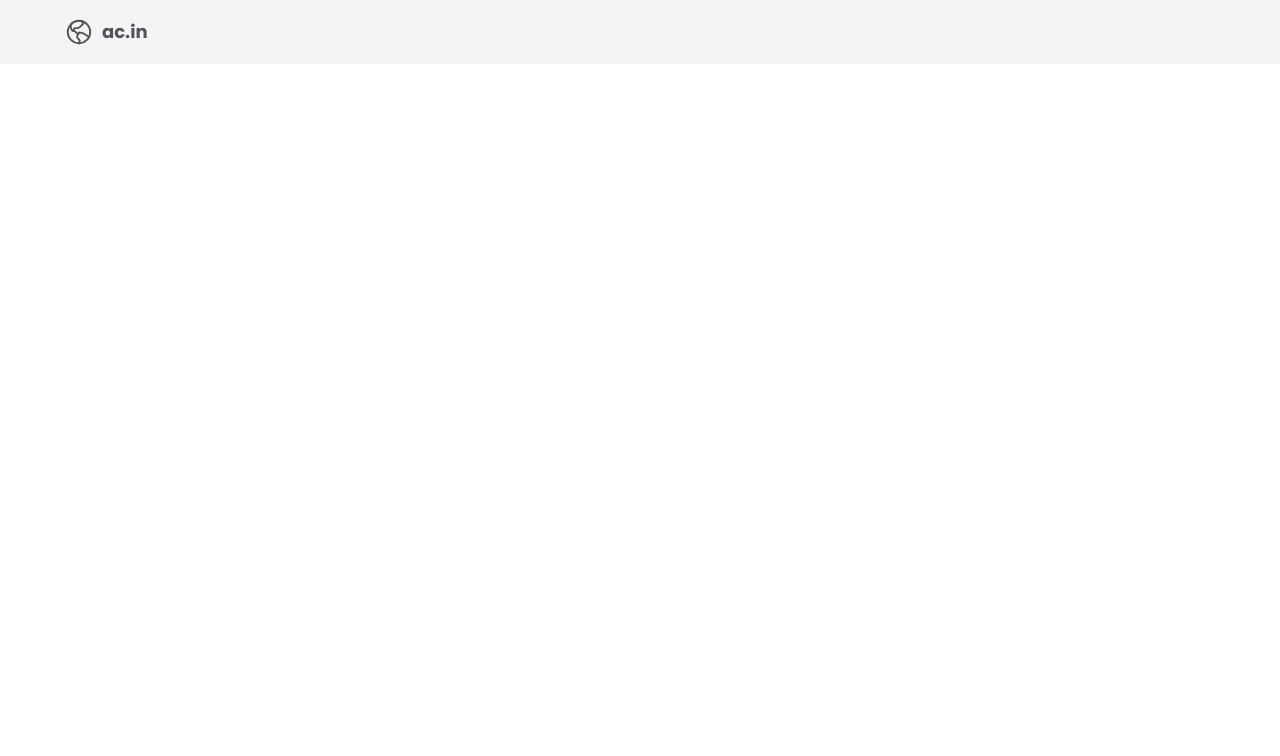
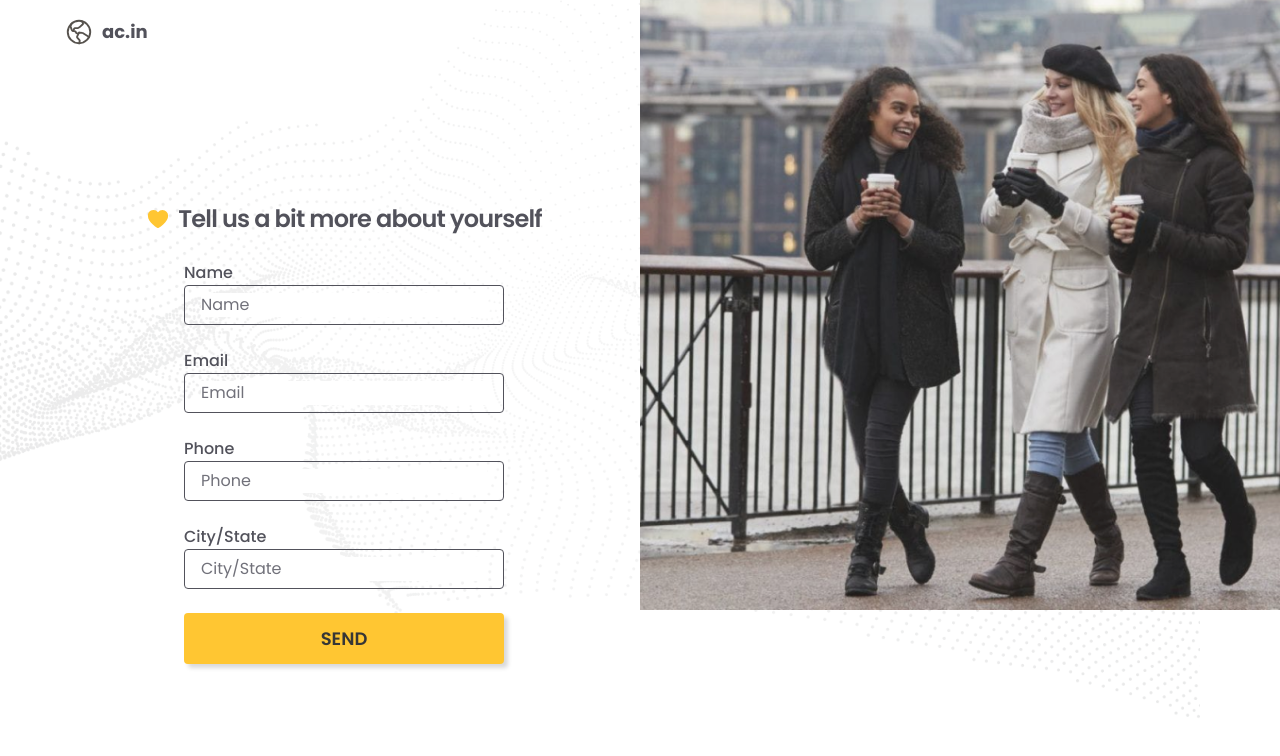
Before and after one commit to mmanaclara/ac-in-vue, a Vue app: page /personal-info in a window 1280 px wide. Before the commit this address had no page. Shown: the top 756 px of the page. Built offline with nearby package versions, Linux system fonts and the light colour scheme.

Commit message:
creating page personal information

```diff
--- a/src/App.vue
+++ b/src/App.vue
@@ -5,14 +5,7 @@ import TheHeader from './components/TheHeader.vue'
 
 <template>
   <TheHeader />
-  <div class="container">
-    <RouterView />
-  </div>
+  <RouterView />
 </template>
 
-<style scoped>
-.container {
-  background: url('/images/bg-pattern.png');
-  margin-inline: auto;
-}
-</style>
+<style scoped></style>
--- /dev/null
+++ b/src/components/ButtonHome.vue
@@ -0,0 +1,23 @@
+<template>
+  <button class="btn-primary hover:opacity-90">Find out more</button>
+</template>
+
+<style scoped>
+.btn-primary {
+  background: rgb(255, 198, 50);
+  width: 25rem;
+  border-radius: 4px;
+  padding-block: 0.75rem;
+  margin-top: 1, 5rem;
+  box-shadow: rgba(0, 0, 0, 0.15) 4px 4px 4px;
+  display: grid;
+  place-items: center;
+  justify-content: center;
+  align-items: center;
+  text-transform: uppercase;
+  font-weight: 600;
+  font-size: 1.125rem;
+  color: rgb(54, 54, 54);
+  transition: all 0.3s;
+}
+</style>
--- /dev/null
+++ b/src/components/ButtonPersonalInfo.vue
@@ -0,0 +1,23 @@
+<template>
+  <button class="btn-primary hover:opacity-90">Send</button>
+</template>
+
+<style scoped>
+.btn-primary {
+  background: rgb(255, 198, 50);
+  width: 20rem;
+  border-radius: 4px;
+  padding-block: 0.75rem;
+  margin-top: 1, 5rem;
+  box-shadow: rgba(0, 0, 0, 0.15) 4px 4px 4px;
+  display: grid;
+  place-items: center;
+  justify-content: center;
+  align-items: center;
+  text-transform: uppercase;
+  font-weight: 600;
+  font-size: 1.125rem;
+  color: rgb(54, 54, 54);
+  transition: all 0.3s;
+}
+</style>
--- a/src/css/tailwind.css
+++ b/src/css/tailwind.css
@@ -4,4 +4,9 @@
 
 #app {
   background: #f4f4f5;
+  background: url('/images/bg-pattern.png') no-repeat;
+  background-size: contain;
+  background-repeat: no-repeat;
+  background-position: left;
+  margin-inline: auto;
 }
--- a/src/pages/PageHome.vue
+++ b/src/pages/PageHome.vue
@@ -1,5 +1,3 @@
-<script setup></script>
-
 <template>
   <main class="page-container grid grid-cols-2 items-center gap-4">
     <div class="flex flex-col justify-center gap-6">
@@ -9,7 +7,7 @@
         and expand your horizons.
       </p>
 
-      <button class="btn-primary hover:opacity-90">Find out more</button>
+      <ButtonHome />
     </div>
     <div class="w-[30rem] items-end ml-auto">
       <img
@@ -20,3 +18,7 @@
     </div>
   </main>
 </template>
+
+<script setup>
+import ButtonHome from '../components/ButtonHome.vue'
+</script>
--- /dev/null
+++ b/src/pages/PagePersonalInfo.vue
@@ -0,0 +1,93 @@
+<script setup></script>
+
+<template>
+  <section class="page-container flex justify-center lg:grid lg:grid-cols-2 items-center lg:gap-8">
+    <div class="flex flex-col gap-6 items-center w-full">
+      <h2 class="text-title-2 text-zinc-600 flex gap-2">
+        <img src="/icons/icon_heart.svg" alt="" />
+        Tell us a bit more about yourself
+      </h2>
+      <form
+        class="flex flex-col gap-6 w-full px-6 items-center justify-center"
+        ref="formRef"
+        @submit.prevent="handleSubmitForm"
+      >
+        <div class="flex flex-col w-full max-w-[20rem]">
+          <label for="name" class="text-zinc-600 font-medium">Name</label>
+          <div class="input-box border-zinc-200">
+            <input
+              type="text"
+              id="name"
+              required
+              class="border-none outline-none placeholder:text-zinc-500 w-full"
+              placeholder="Name"
+              v-model="name"
+            />
+          </div>
+        </div>
+        <div class="flex flex-col w-full max-w-[20rem]">
+          <label for="name" class="text-zinc-600 font-medium">Email</label>
+          <div class="input-box">
+            <input
+              type="email"
+              id="email"
+              required
+              class="border-none outline-none placeholder:text-zinc-500 w-full"
+              placeholder="Email"
+              v-model="email"
+            />
+          </div>
+        </div>
+        <div class="flex flex-col w-full max-w-[20rem]">
+          <label for="name" class="text-zinc-600 font-medium">Phone</label>
+          <div class="input-box">
+            <input
+              type="phone"
+              id="phone"
+              required
+              class="border-none outline-none placeholder:text-zinc-500 w-full"
+              placeholder="Phone"
+              v-model="phone"
+            />
+          </div>
+        </div>
+        <div class="flex flex-col w-full max-w-[20rem]">
+          <label for="name" class="text-zinc-600 font-medium">City/State</label>
+          <div class="input-box">
+            <input
+              type="city"
+              id="city"
+              required
+              class="border-none outline-none placeholder:text-zinc-500 w-full"
+              placeholder="City/State"
+              v-model="city"
+            />
+          </div>
+        </div>
+
+        <ButtonPersonalInfo />
+      </form>
+    </div>
+    <div>
+      <img
+        src="/images/three-women-walking-in-a-cold-day.png"
+        class="object-fit hidden absolute lg:-top-[30%] lg:overflow-hidden lg:right-0 lg:w-1/2 lg:block"
+        alt=""
+      />
+    </div>
+  </section>
+</template>
+
+<script setup>
+import { ref } from 'vue'
+import ButtonPersonalInfo from '@/components/ButtonPersonalInfo.vue'
+
+const name = ref('')
+const email = ref('')
+const phone = ref('')
+const city = ref('')
+
+const handleSubmitForm = () => {
+  console.log('submitted')
+}
+</script>
--- a/src/router/index.js
+++ b/src/router/index.js
@@ -8,6 +8,11 @@ const router = createRouter({
       path: '/',
       name: 'home',
       component: PageHome
+    },
+    {
+      path: '/personal-info',
+      name: 'personal-info',
+      component: () => import('@/pages/PagePersonalInfo.vue')
     }
   ]
 })
--- a/tailwind.config.js
+++ b/tailwind.config.js
@@ -34,29 +34,29 @@ module.exports = {
           letterSpacing: '-0.1rem',
           fontFamily: theme('fontFamily.sans')
         },
+        '.text-title-2': {
+          fontSize: '1.5rem',
+          fontWeight: '600',
+          letterSpacing: '-0.05rem',
+          fontFamily: theme('fontFamily.sans')
+        },
         '.text-paragraph-1': {
           fontSize: '1.125rem',
           fontWeight: 400,
           lineHeight: '110%',
-          color: theme('colors.zinc.500'),
+          color: theme('colors.zinc.600'),
           fontFamily: theme('fontFamily.sans')
         },
-        '.btn-primary': {
-          background: 'rgb(255, 198, 50)',
-          width: '25rem',
+        '.input-box': {
+          paddingInline: '1rem',
           borderRadius: '4px',
-          paddingBlock: '0.75rem',
-          marginTop: '1,5rem',
-          boxShadow: 'rgba(0, 0, 0, 0.15) 4px 4px 4px',
-          display: 'grid',
-          placeItems: 'center',
-          justifyContent: 'center',
-          alignItems: 'center',
-          textTransform: 'uppercase',
-          fontWeight: 600,
-          fontSize: '1.125rem',
-          color: 'rgb(54, 54, 54)',
-          transition: 'all 0.3s'
+          maxWidth: '20rem',
+          width: '100%',
+          border: '1px solid #52525b',
+          height: '2.5rem',
+          color: '#52525b',
+          display: 'flex',
+          alignItems: 'center'
         }
       })
     })
```
Also changed, not shown: public/icons/icon_heart.svg (added), public/images/three-women-walking-in-a-cold-day.png (added).
